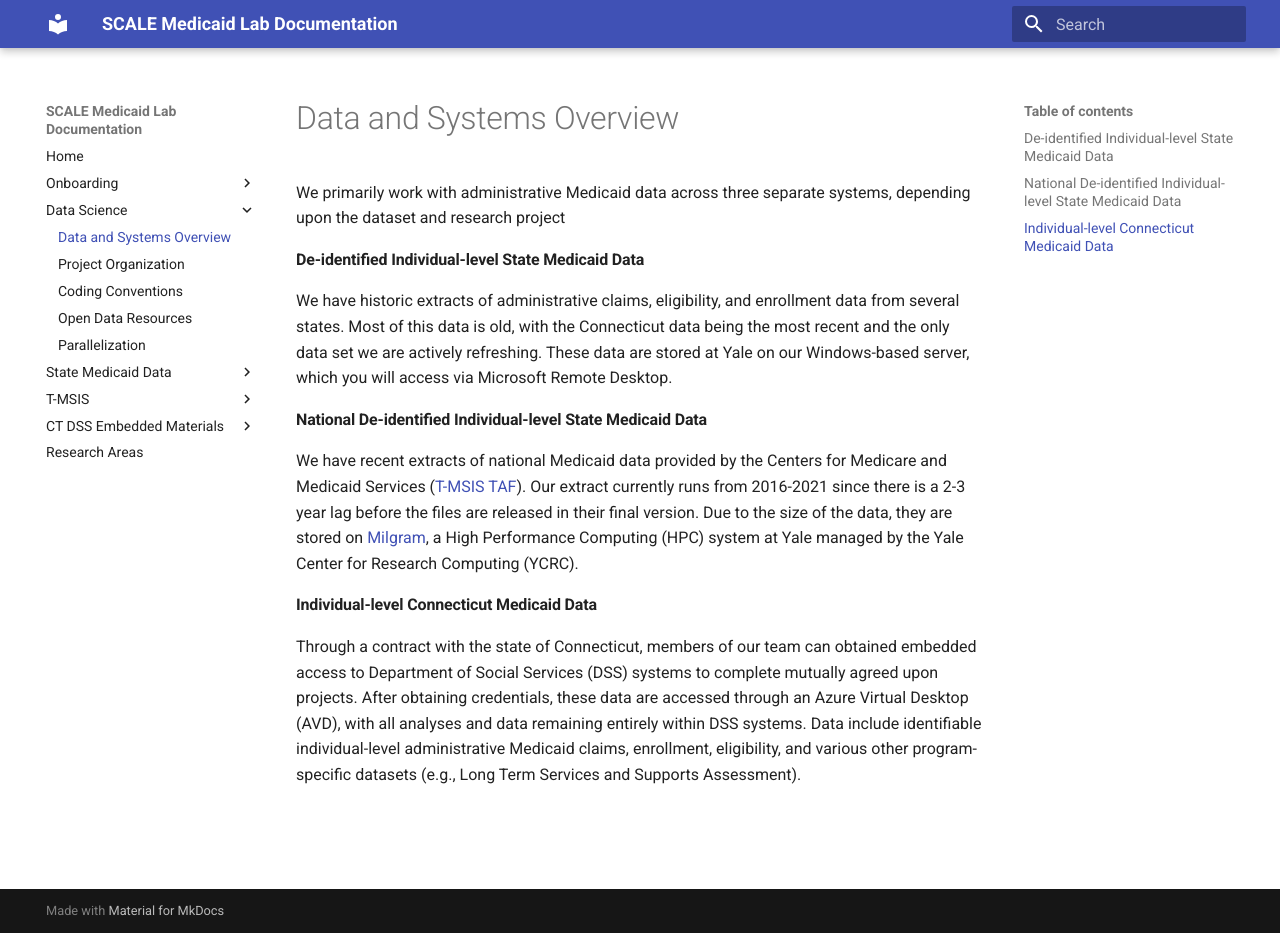
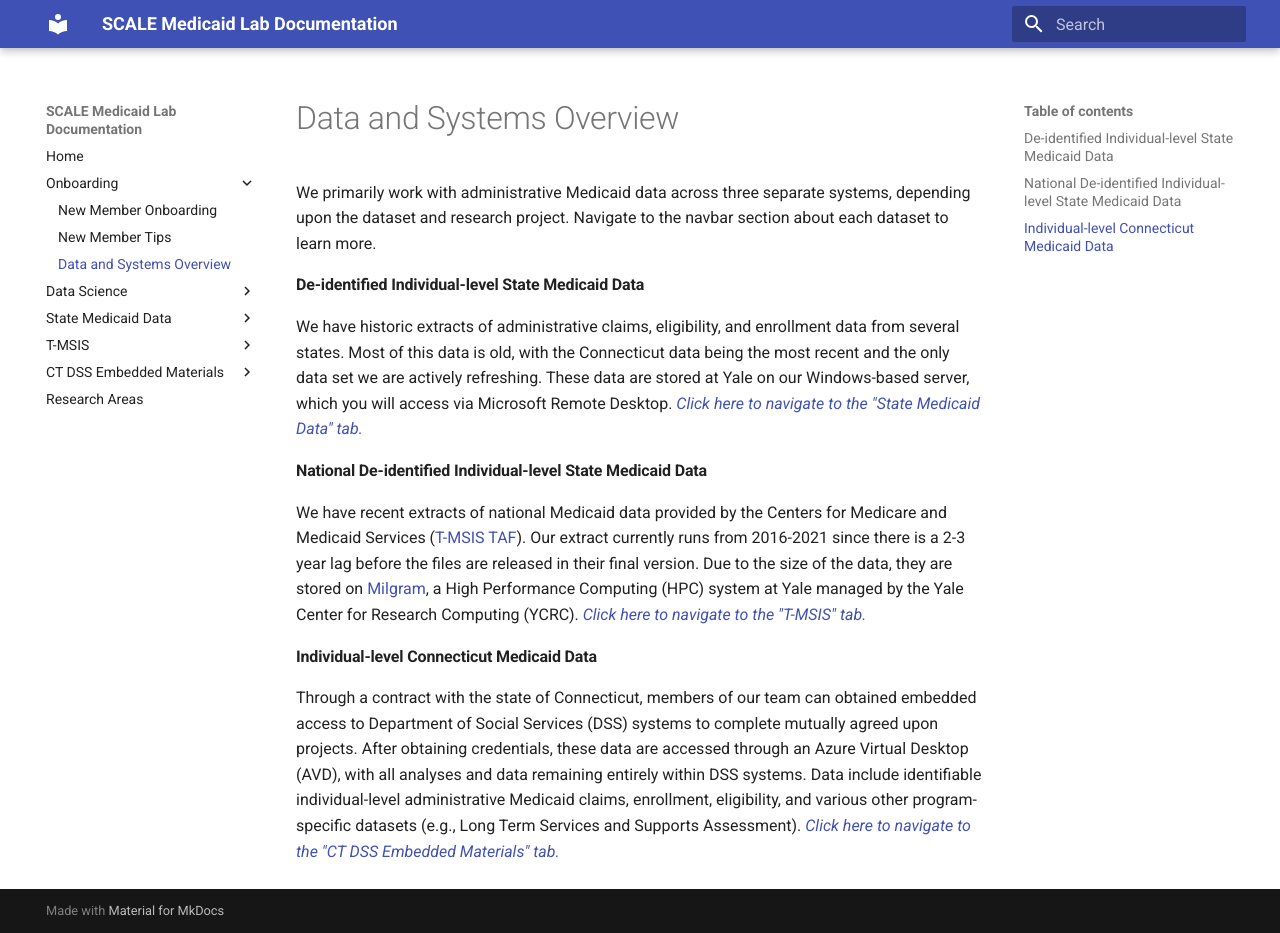
Before and after one commit to Yale-Medicaid/Documentation, an MkDocs documentation site: the page built from docs/data_science/data_and_systems.md, in a window 1280 px wide and 933 px high. Built offline with MkDocs 1.6.1 and Material for MkDocs 9.7.7, drawn with Linux system fonts in a browser that asks for light colours.

Commit message:
move data and systems overview to onboarding section

```diff
--- a/docs/data_science/data_and_systems.md
+++ b/docs/data_science/data_and_systems.md
@@ -1,12 +1,12 @@
 # Data and Systems Overview
 
-We primarily work with administrative Medicaid data across three separate systems, depending upon the dataset and research project
+We primarily work with administrative Medicaid data across three separate systems, depending upon the dataset and research project. Navigate to the navbar section about each dataset to learn more.
 
 #### De-identified Individual-level State Medicaid Data
-We have historic extracts of administrative claims, eligibility, and enrollment data from several states. Most of this data is old, with the Connecticut data being the most recent and the only data set we are actively refreshing. These data are stored at Yale on our Windows-based server, which you will access via Microsoft Remote Desktop.
+We have historic extracts of administrative claims, eligibility, and enrollment data from several states. Most of this data is old, with the Connecticut data being the most recent and the only data set we are actively refreshing. These data are stored at Yale on our Windows-based server, which you will access via Microsoft Remote Desktop. _[Click here to navigate to the "State Medicaid Data" tab.](../state_data/state_medicaid_data.md)_
 
 #### National De-identified Individual-level State Medicaid Data
-We have recent extracts of national Medicaid data provided by the Centers for Medicare and Medicaid Services ([T-MSIS TAF](https://www.medicaid.gov/medicaid/data-systems/macbis/medicaid-chip-research-files/transformed-medicaid-statistical-information-system-t-msis-analytic-files-taf)). Our extract currently runs from 2016-2021 since there is a 2-3 year lag before the files are released in their final version. Due to the size of the data, they are stored on [Milgram](https://docs.ycrc.yale.edu/clusters/milgram/), a High Performance Computing (HPC) system at Yale managed by the Yale Center for Research Computing (YCRC).
+We have recent extracts of national Medicaid data provided by the Centers for Medicare and Medicaid Services ([T-MSIS TAF](https://www.medicaid.gov/medicaid/data-systems/macbis/medicaid-chip-research-files/transformed-medicaid-statistical-information-system-t-msis-analytic-files-taf)). Our extract currently runs from 2016-2021 since there is a 2-3 year lag before the files are released in their final version. Due to the size of the data, they are stored on [Milgram](https://docs.ycrc.yale.edu/clusters/milgram/), a High Performance Computing (HPC) system at Yale managed by the Yale Center for Research Computing (YCRC). _[Click here to navigate to the "T-MSIS" tab.](../tmsis/tmsis_medicaid_data.md)_
 
 #### Individual-level Connecticut Medicaid Data
-Through a contract with the state of Connecticut, members of our team can obtained embedded access to Department of Social Services (DSS) systems to complete mutually agreed upon projects. After obtaining credentials, these data are accessed through an Azure Virtual Desktop (AVD), with all analyses and data remaining entirely within DSS systems. Data include identifiable individual-level administrative Medicaid claims, enrollment, eligibility, and various other program-specific datasets (e.g., Long Term Services and Supports Assessment).
+Through a contract with the state of Connecticut, members of our team can obtained embedded access to Department of Social Services (DSS) systems to complete mutually agreed upon projects. After obtaining credentials, these data are accessed through an Azure Virtual Desktop (AVD), with all analyses and data remaining entirely within DSS systems. Data include identifiable individual-level administrative Medicaid claims, enrollment, eligibility, and various other program-specific datasets (e.g., Long Term Services and Supports Assessment). _[Click here to navigate to the "CT DSS Embedded Materials" tab.](../embedding/onboarding.md)_
--- a/mkdocs.yml
+++ b/mkdocs.yml
@@ -23,8 +23,8 @@
   - Onboarding:
     - New Member Onboarding: onboarding/new_member_onboarding.md
     - New Member Tips: onboarding/new_member_tips.md
+    - Data and Systems Overview: data_science/data_and_systems.md
   - Data Science:
-    - Data and Systems Overview: data_science/data_and_systems.md
     - Project Organization: data_science/project_organization.md
     - Coding Conventions: data_science/coding_conventions.md
     - Open Data Resources: data_science/open_data_resources.md
@@ -47,8 +47,8 @@
       - Identifying ED Visits: tmsis/vignettes/identifying_ED_visits.md
       - Identifying Providers and Facilities: tmsis/vignettes/providers.md
   - CT DSS Embedded Materials:
+    - Onboarding: embedding/onboarding.md
     - Guidebook: embedding/guidebook.md
-    - Onboarding: embedding/onboarding.md
   - Research Areas: research_areas.md
 
 
```
